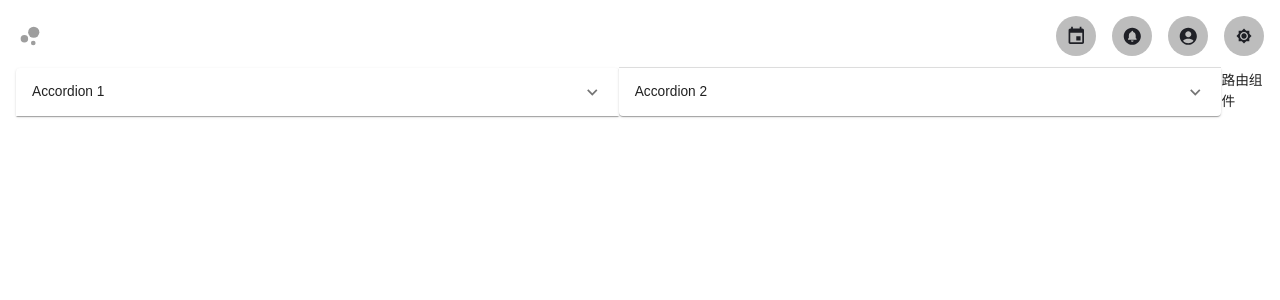
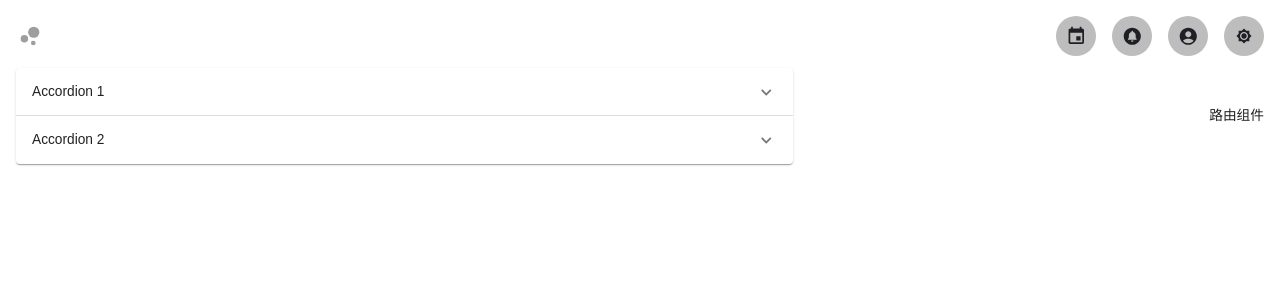
Before and after one commit to ZhuYuQin24/react_finance_system, a React (Vite) app in the folder client/: page / in a window 1280 px wide. Shown: the top 300 px of the page. Built offline with nearby package versions, Linux system fonts and the light colour scheme; a web font is replaced by a local one.

Commit message:
垂直布局

```diff
--- a/client/src/scenes/content/sidebar/index.tsx
+++ b/client/src/scenes/content/sidebar/index.tsx
@@ -10,7 +10,8 @@ type Props = {};
 //侧边栏
 const Sidebar = (props:Props) => {
   return (
-    <FlexBetween>
+    //垂直布局
+    <FlexBetween flexDirection="column">
       <Accordion>
         <AccordionSummary
           expandIcon={<ExpandMoreIcon />}
```
